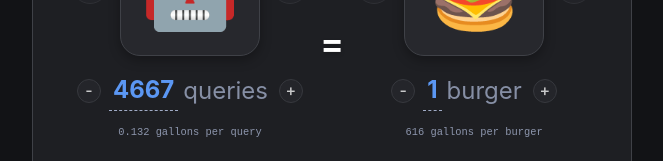
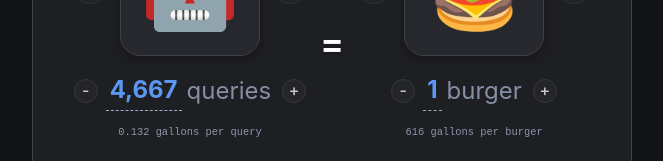
Before and after one commit to dame-is/context-supply, a React (Vite) app: page / in a window 1280 px wide. Shown: the part 471-632 px from the top of the page, without its empty margins (308-971 px from the left). Built offline with nearby package versions, Linux system fonts and the light colour scheme.

Commit message:
add commas in numbers

```diff
--- a/src/components/EnergyConverter.jsx
+++ b/src/components/EnergyConverter.jsx
@@ -61,9 +61,9 @@ const EnergyConverter = () => {
   const formatNumber = (num, side) => {
     if (num === undefined || num === null) return '0';
 
-    // Left side is always whole numbers
+    // Left side is always whole numbers with commas for thousands
     if (side === 'left') {
-      return Math.round(num).toString();
+      return Math.round(num).toLocaleString();
     }
 
     // For right side values
@@ -73,18 +73,18 @@ const EnergyConverter = () => {
         return '1';
       }
 
-      // If being dragged, show whole numbers
+      // If being dragged, show whole numbers with commas
       if (isDragging === 'right' || lastDraggedSide === 'right') {
-        return Math.round(num).toString();
+        return Math.round(num).toLocaleString();
       }
 
       // Otherwise show up to 2 decimal places, but only if needed
       const rounded = Math.round(num * 100) / 100;
       if (rounded === 1) return '1';
-      return rounded % 1 === 0 ? Math.round(rounded).toString() : rounded.toFixed(2);
+      return rounded % 1 === 0 ? Math.round(rounded).toLocaleString() : rounded.toFixed(2);
     }
 
-    return num.toString();
+    return num.toLocaleString();
   };
 
   // Calculate the right side value (no rounding)
```
